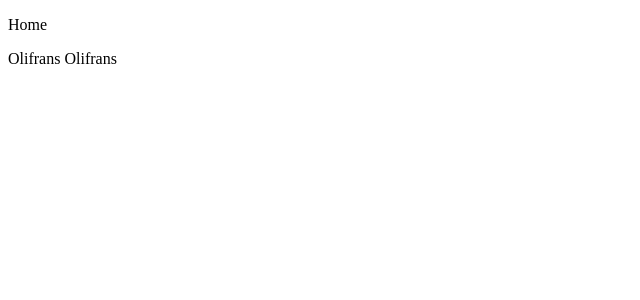
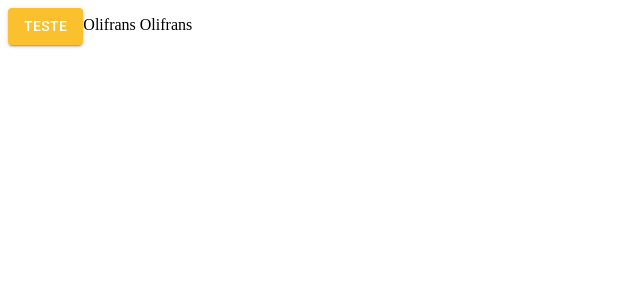
Before and after one commit to Olifrans/react-materialui-typescript, a React (Create React App) app: page /pagina-inicial in a window 1280 px wide. Shown: the top 300 px of the page, without its empty margins (0-640 px from the left). Built offline with nearby package versions, Linux system fonts and the light colour scheme.

Commit message:
feat: ligth theme

```diff
--- a/package.json
+++ b/package.json
@@ -9,6 +9,10 @@
         "eject": "react-scripts eject"
     },
     "dependencies": {
+        "@emotion/react": "^11.8.2",
+        "@emotion/styled": "^11.8.1",
+        "@mui/icons-material": "^5.5.0",
+        "@mui/material": "^5.5.0",
         "react": "^17.0.2",
         "react-dom": "^17.0.2",
         "react-router-dom": "6",
--- a/public/index.html
+++ b/public/index.html
@@ -13,6 +13,14 @@
 
     <title>Olifrans Cadastro React-TypeScript</title>
     <meta name="description" content="Cadastro React-TypeScript" />
+
+
+    <link rel="stylesheet" href="https://fonts.googleapis.com/css?family=Roboto:300,400,500,700&display=swap" />
+
+    <link rel="stylesheet" href="https://fonts.googleapis.com/icon?family=Material+Icons" />
+
+
+
 </head>
 
 <body>
--- a/src/App.tsx
+++ b/src/App.tsx
@@ -1,13 +1,17 @@
 import { BrowserRouter } from "react-router-dom";
 import { AppRouter } from "./routes";
+import { ThemeProvider } from "@mui/material";
+import { LightTheme } from "./shared/themes";
 
 export const App = () => {
   return (
+    <ThemeProvider theme={LightTheme}>
       <BrowserRouter>
         <div className="App">
           <AppRouter />
           Olifrans Olifrans
         </div>
       </BrowserRouter>
+    </ThemeProvider>
   );
 };
--- a/src/routes/index.tsx
+++ b/src/routes/index.tsx
@@ -1,11 +1,13 @@
 import { Routes, Route, Navigate } from "react-router-dom";
+import { Button } from "@mui/material";
 
 export const AppRouter = () => {
   return (
     <Routes>
-      <Route path="/pagina-inicial" element={<p>Home</p>} />
+      <Route path="/pagina-inicial" element={<Button variant="contained" color="primary">Teste</Button>} />
+      {/* <Route path="/pagina-inicial" element={<p>Home</p>} /> */}
 
-      <Route path="*" element={<Navigate to="/pagina-inicial"/>} />
+      <Route path="*" element={<Navigate to="/pagina-inicial" />} />
     </Routes>
   );
 };
--- /dev/null
+++ b/src/shared/themes/Light.ts
@@ -0,0 +1,24 @@
+import { createTheme } from "@mui/material";
+import { yellow, cyan } from "@mui/material/colors";
+
+export const LightTheme = createTheme({
+  palette: {
+    primary: {
+      main: yellow[700],
+      dark: yellow[800],
+      light: yellow[500],
+      contrastText: "#ffffff",
+    },
+    secondary: {
+      main: cyan[500],
+      dark: cyan[400],
+      light: cyan[300],
+      contrastText: "#ffffff",
+    },
+
+    background: {
+      default: "#f7f6f3",
+      paper: "#ffffff",
+    },
+  },
+});
--- a/src/shared/themes/index.ts
+++ b/src/shared/themes/index.ts
@@ -1 +1 @@
-export {};
+export * from "./Light";
```
Also changed, not shown: 2 other files (tests, documents, lock files or other folders). Lines whose indentation alone changed are shown as unchanged.
